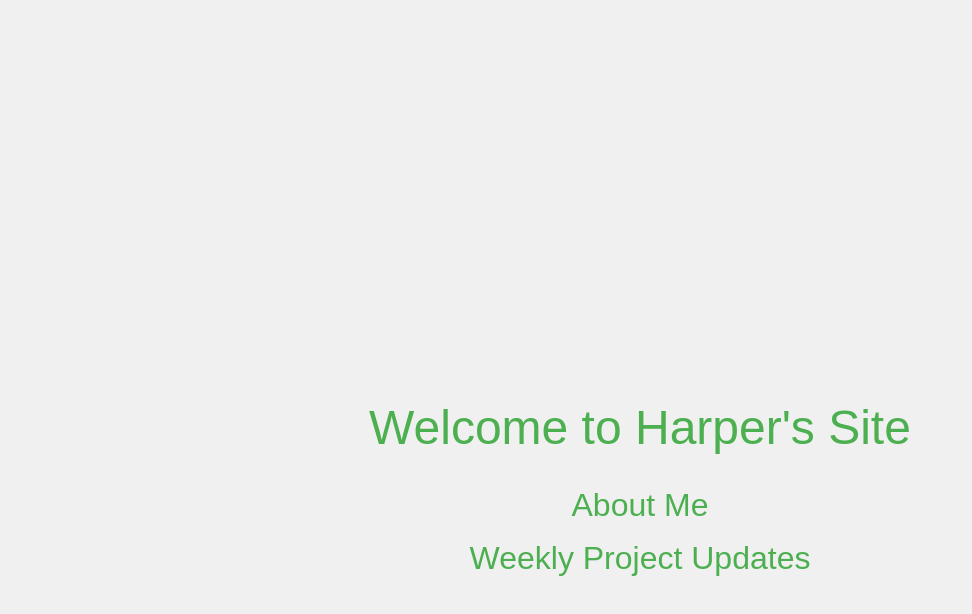
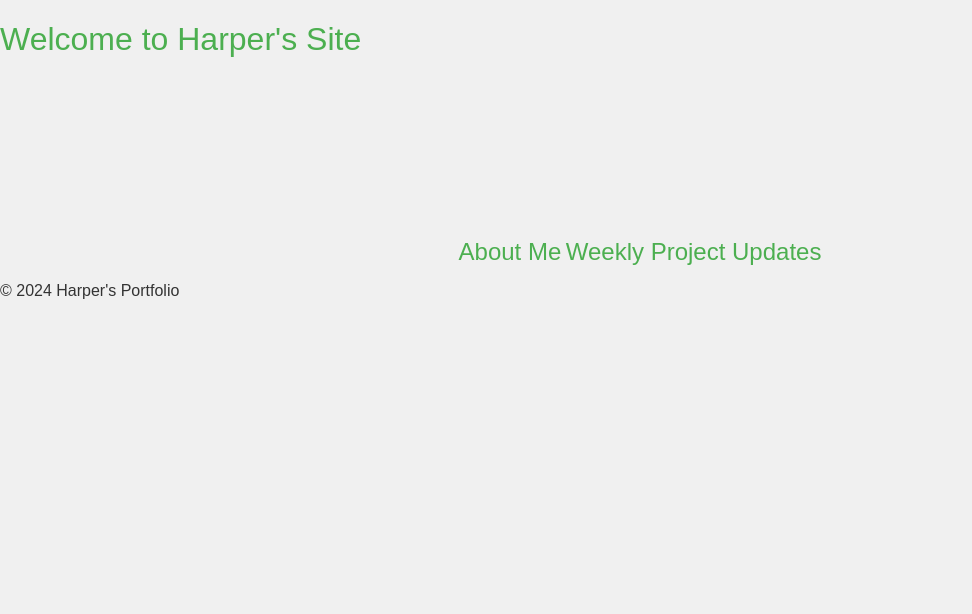
Before and after one commit to Blackjack007H/BlackJack007, a plain HTML site: page index.html in a window 1280 px wide. Shown: the whole page, without its empty margins (0-972 px from the left). Drawn offline with Linux system fonts and the light colour scheme.

Commit message:
Update index.html

```diff
--- a/index.html
+++ b/index.html
@@ -5,45 +5,19 @@
     <meta name="viewport" content="width=device-width, initial-scale=1.0">
     <title>Harper's Portfolio</title>
     <link rel="stylesheet" href="style.css">
-    <style>
-        body {
-            display: flex;
-            justify-content: center;
-            align-items: center;
-            height: 100vh;
-            margin: 0;
-            font-family: Arial, sans-serif;
-            background-color: #f0f0f0;
-        }
-
-        .center-container {
-            text-align: center;
-        }
-
-        .center-container h1 {
-            font-size: 3rem;
-            margin-bottom: 2rem;
-        }
-
-        .center-container a {
-            display: block;
-            font-size: 2rem;
-            color: #4CAF50;
-            text-decoration: none;
-            margin: 1rem 0;
-            transition: color 0.3s;
-        }
-
-        .center-container a:hover {
-            color: #333;
-        }
-    </style>
 </head>
 <body>
+    <header>
+        <h1>Welcome to Harper's Site</h1>
+    </header>
+
     <div class="center-container">
-        <h1>Welcome to Harper's Site</h1>
         <a href="about.html">About Me</a>
         <a href="weekly.html">Weekly Project Updates</a>
     </div>
+
+    <footer>
+        <p>&copy; 2024 Harper's Portfolio</p>
+    </footer>
 </body>
 </html>
```
